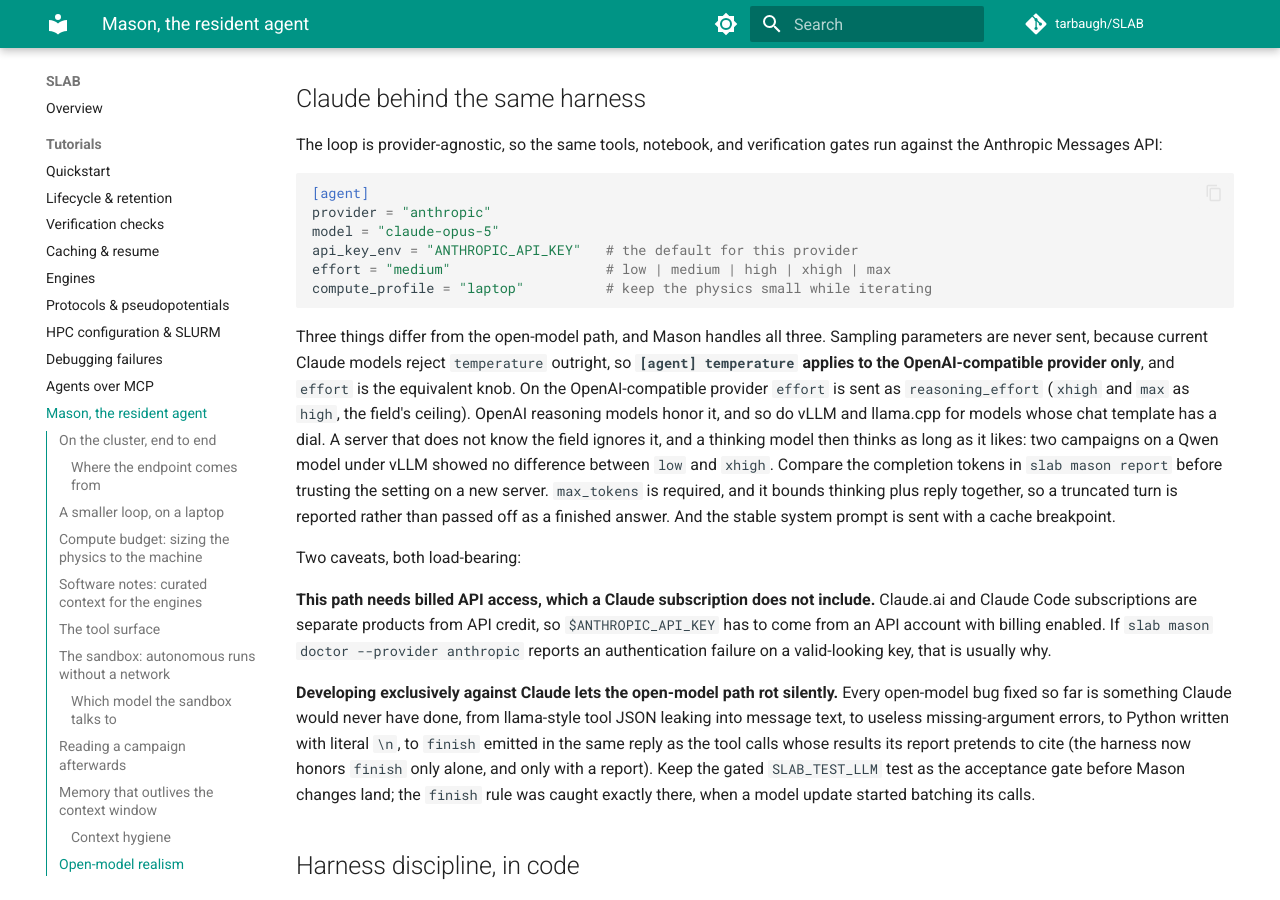
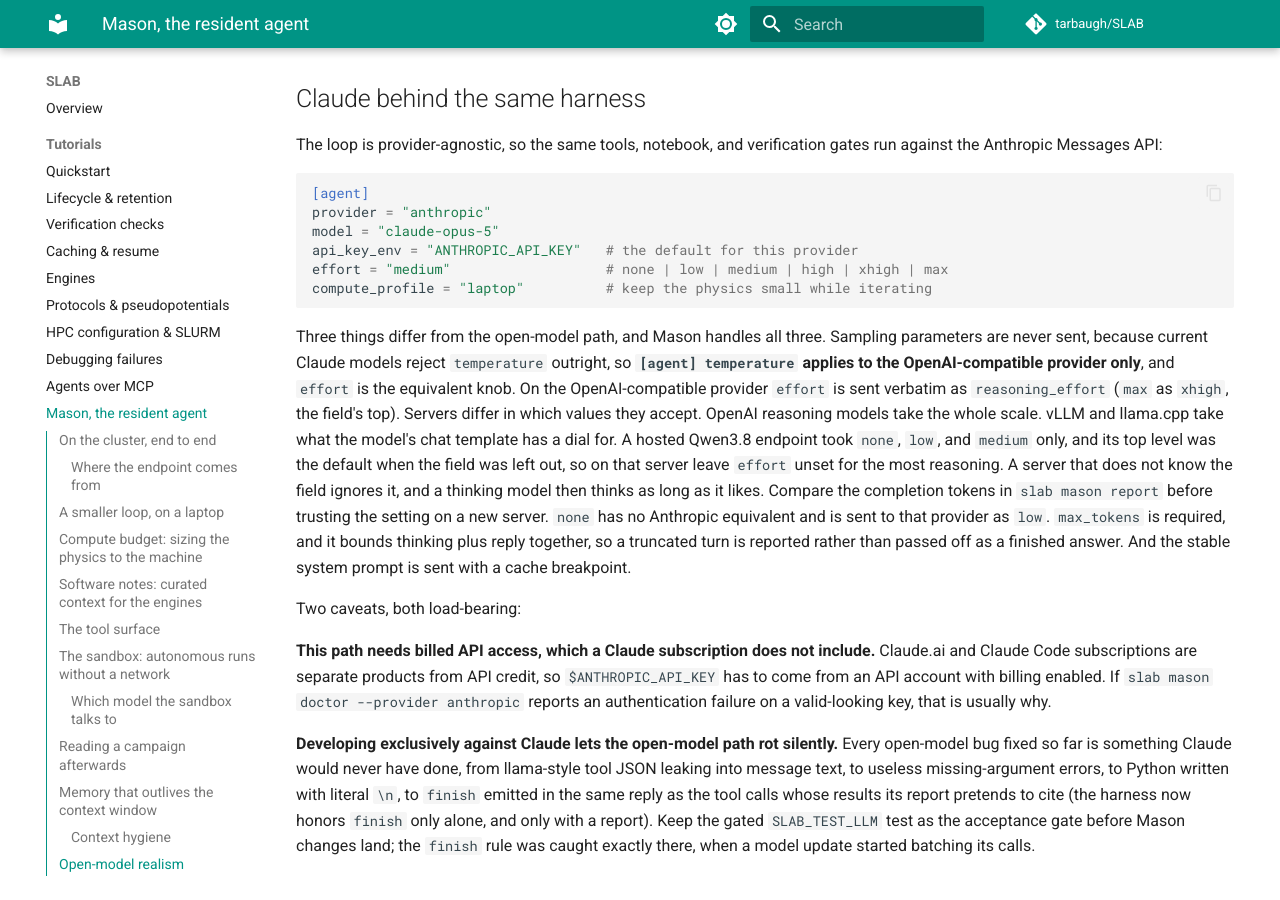
Before and after one commit to tarbaugh/SLAB, an MkDocs documentation site: the page built from docs/tutorials/mason.md, in a window 1280 px wide and 900 px high, scrolled down 12988 px. Built offline with MkDocs 1.6.1 and Material for MkDocs 9.7.7, drawn with Linux system fonts in a browser that asks for light colours; comment, search, counter and statistics services are not loaded.

Commit message:
Effort reaches an OpenAI-compatible server verbatim, and the scale gains none
`xhigh` and `max` were folded to `high`, the field's old ceiling. On a
server whose top level is the unset default (a hosted Qwen3.8 endpoint
takes none, low, and medium only), a planner set to `xhigh` asked for the
most reasoning and got less. `xhigh` now goes out as itself and `max` as
`xhigh`. `none`, the field's own off switch, joins the scale for a worker
that should not think at all; the Anthropic provider has no `none` and
sends `low` for it.

Co-Authored-By: Claude Fable 5.1 <noreply@anthropic.com>

````diff
--- a/docs/tutorials/mason.md
+++ b/docs/tutorials/mason.md
@@ -746,7 +746,7 @@ gates run against the Anthropic Messages API:
 provider = "anthropic"
 model = "claude-opus-5"
 api_key_env = "ANTHROPIC_API_KEY"   # the default for this provider
-effort = "medium"                   # low | medium | high | xhigh | max
+effort = "medium"                   # none | low | medium | high | xhigh | max
 compute_profile = "laptop"          # keep the physics small while iterating
 ```
 
@@ -754,14 +754,17 @@ Three things differ from the open-model path, and Mason handles all three.
 Sampling parameters are never sent, because current Claude models reject
 `temperature` outright, so **`[agent] temperature` applies to the
 OpenAI-compatible provider only**, and `effort` is the equivalent knob.
-On the OpenAI-compatible provider `effort` is sent as `reasoning_effort`
-(`xhigh` and `max` as `high`, the field's ceiling). OpenAI reasoning
-models honor it, and so do vLLM and llama.cpp for models whose chat
-template has a dial. A server that does not know the field ignores it,
-and a thinking model then thinks as long as it likes: two campaigns on a
-Qwen model under vLLM showed no difference between `low` and `xhigh`.
-Compare the completion tokens in `slab mason report` before trusting the
-setting on a new server.
+On the OpenAI-compatible provider `effort` is sent verbatim as
+`reasoning_effort` (`max` as `xhigh`, the field's top). Servers differ in
+which values they accept. OpenAI reasoning models take the whole scale.
+vLLM and llama.cpp take what the model's chat template has a dial for. A
+hosted Qwen3.8 endpoint took `none`, `low`, and `medium` only, and its
+top level was the default when the field was left out, so on that server
+leave `effort` unset for the most reasoning. A server that does not know
+the field ignores it, and a thinking model then thinks as long as it
+likes. Compare the completion tokens in `slab mason report` before
+trusting the setting on a new server. `none` has no Anthropic equivalent
+and is sent to that provider as `low`.
 `max_tokens` is required, and it bounds thinking plus reply together, so a
 truncated turn is reported rather than passed off as a finished answer. And
 the stable system prompt is sent with a cache breakpoint.
````
Also changed, not shown: CHANGELOG.md (+7 -0 lines), docs/tutorials/roster-and-skills.md (+7 -4 lines), 5 other files.
